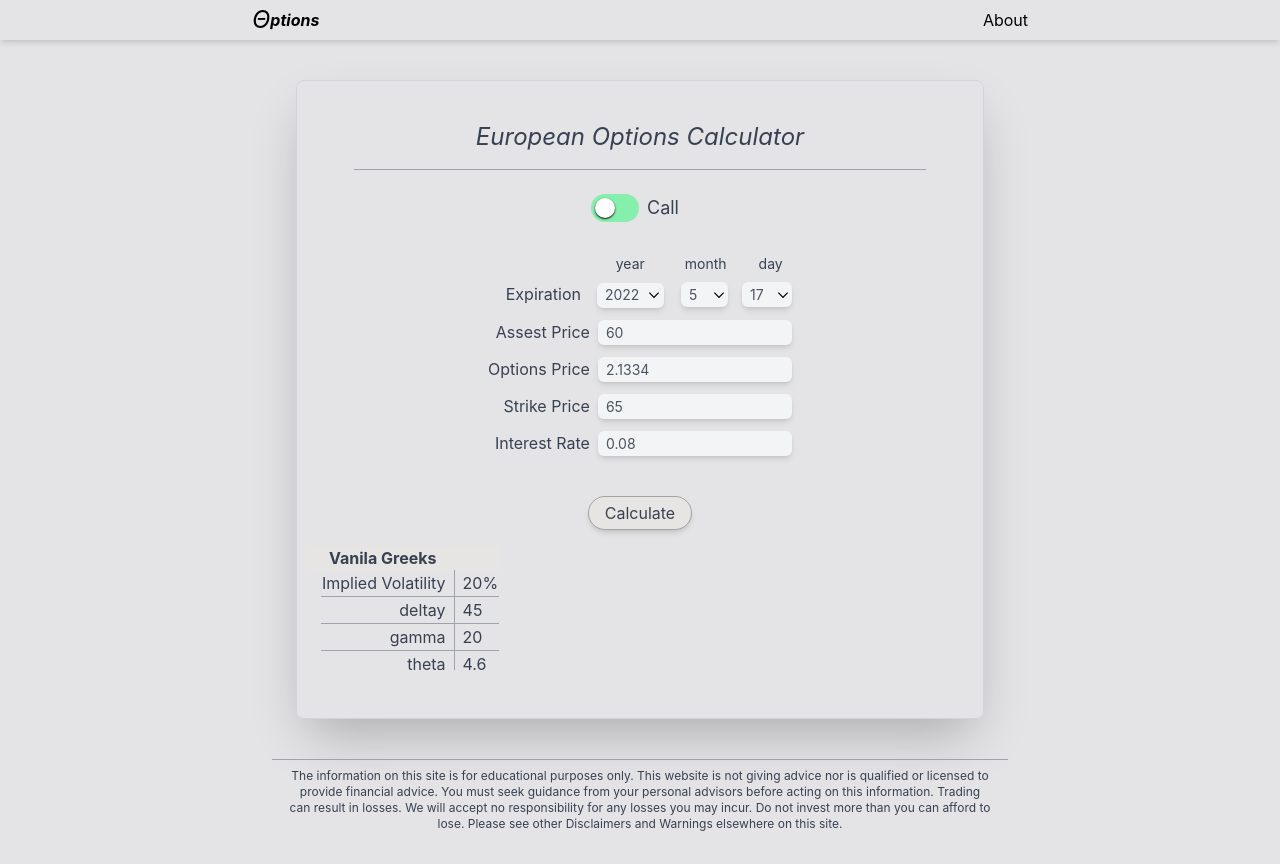
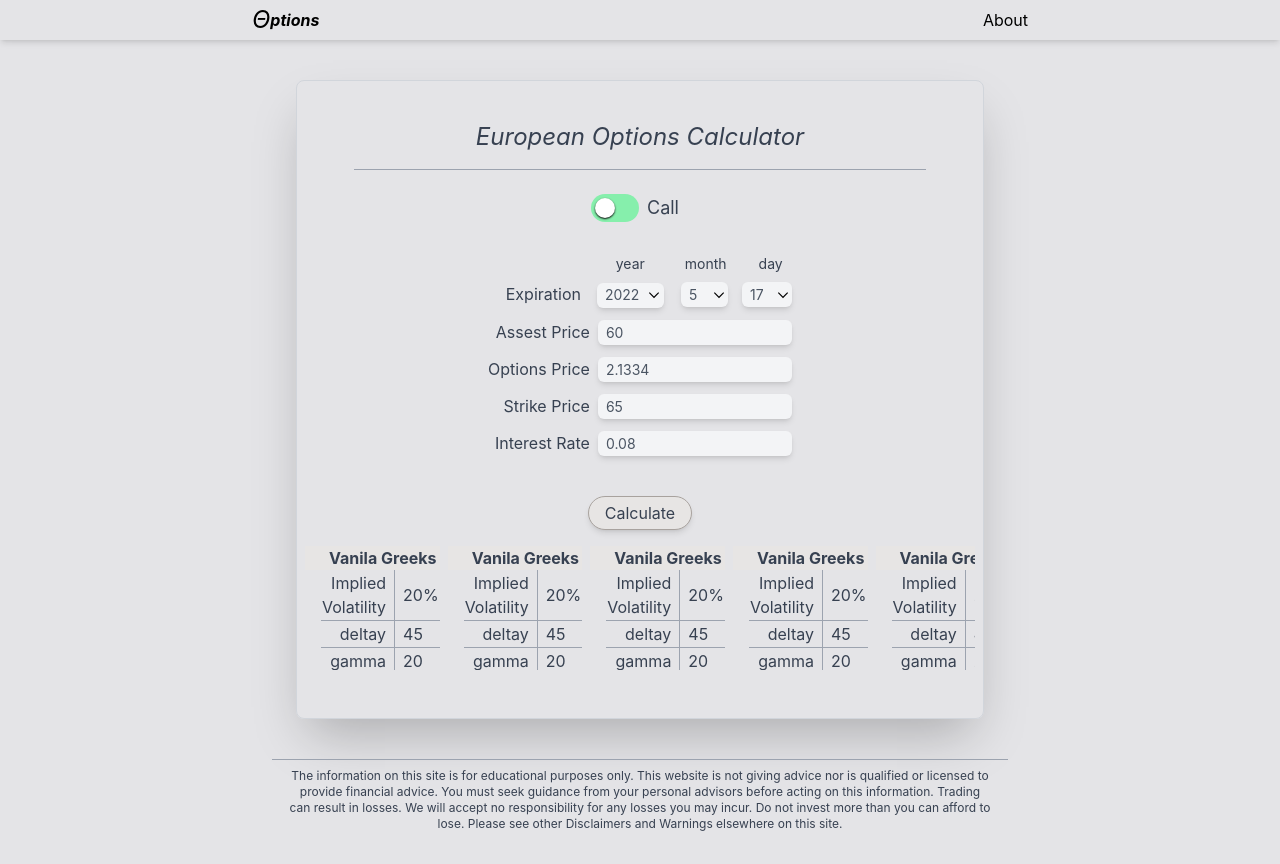
Before and after one commit to marcos-brasil/options-calculator, a Next.js app: page /calculator in a window 1280 px wide. Built offline with nearby package versions, Linux system fonts and the light colour scheme.

Commit message:
need to work on table size

```diff
--- a/elements/StatsTable/index.tsx
+++ b/elements/StatsTable/index.tsx
@@ -5,8 +5,8 @@ type Props = {
 
 export default function StatsTable({ title, data }: Props) {
   return (
-    <div className="flex  flex-col w-fit h-[140px]  pt-4">
-      <div className="z-10 font-bold text-left pl-6 w-full h-ful bg-stone-200">
+    <div className="flex  flex-col  h-[140px] pt-4">
+      <div className="z-10 font-bold text-left pl-6 h-ful bg-stone-200">
         {title}
       </div>
       <div className="pl-4  overflow-auto">
--- a/pages/calculator/index.tsx
+++ b/pages/calculator/index.tsx
@@ -19,6 +19,57 @@ export default function Calculator() {
 
       <div className=" w-full h-full p-2 ">
         <EuropeanFormFields />
+        <div className="flex  overflow-auto gap-2">
+          <StatsTable
+            title="Vanila Greeks"
+            data={[
+              { legend: "Implied Volatility", value: "20%" },
+              { legend: "deltay", value: "45" },
+              { legend: "gamma", value: "20" },
+              { legend: "theta", value: "4.6" },
+              { legend: "vega", value: "4" },
+            ]}
+          />
+          <StatsTable
+            title="Vanila Greeks"
+            data={[
+              { legend: "Implied Volatility", value: "20%" },
+              { legend: "deltay", value: "45" },
+              { legend: "gamma", value: "20" },
+              { legend: "theta", value: "4.6" },
+              { legend: "vega", value: "4" },
+            ]}
+          />
+          <StatsTable
+            title="Vanila Greeks"
+            data={[
+              { legend: "Implied Volatility", value: "20%" },
+              { legend: "deltay", value: "45" },
+              { legend: "gamma", value: "20" },
+              { legend: "theta", value: "4.6" },
+              { legend: "vega", value: "4" },
+            ]}
+          />
+          <StatsTable
+            title="Vanila Greeks"
+            data={[
+              { legend: "Implied Volatility", value: "20%" },
+              { legend: "deltay", value: "45" },
+              { legend: "gamma", value: "20" },
+              { legend: "theta", value: "4.6" },
+              { legend: "vega", value: "4" },
+            ]}
+          />
+          <StatsTable
+            title="Vanila Greeks"
+            data={[
+              { legend: "Implied Volatility", value: "20%" },
+              { legend: "deltay", value: "45" },
+              { legend: "gamma", value: "20" },
+              { legend: "theta", value: "4.6" },
+              { legend: "vega", value: "4" },
+            ]}
+          />
                     <StatsTable
             title="Vanila Greeks"
             data={[
@@ -31,5 +82,6 @@ export default function Calculator() {
           />
         </div>
       </div>
+    </div>
   );
 }
```
Lines whose indentation alone changed are shown as unchanged.
